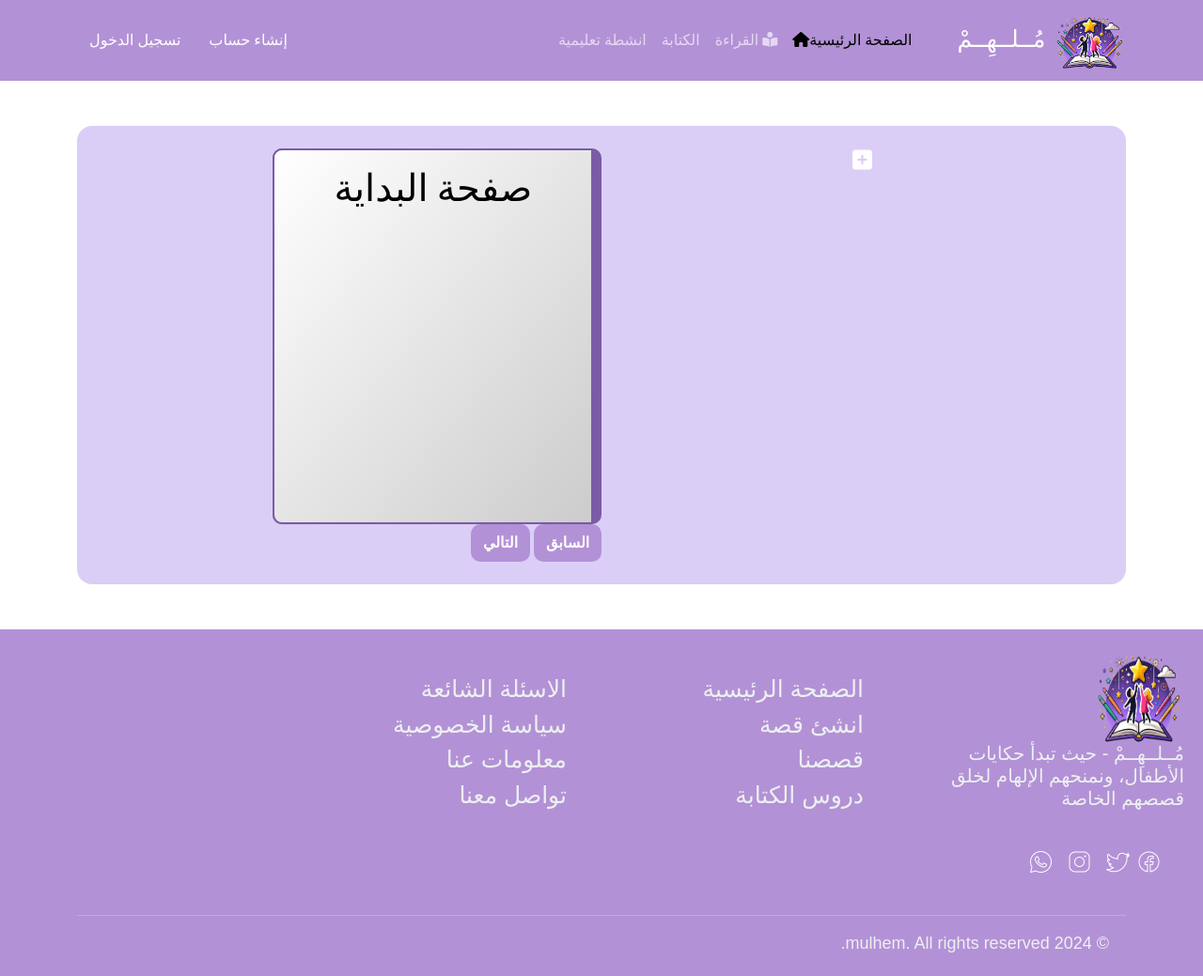
After one commit to 20Arwa/Mulhem-GP-, a Flask app: page /writing/self-writing in a window 1280 px wide. The commit adds this page. Shown: the whole page at 94% size. Run offline with Flask 3, Linux system fonts and the light colour scheme; some libraries are stand-ins or nearby versions.

Commit message:
filp book

```diff
--- a/website/static/css/style.css
+++ b/website/static/css/style.css
@@ -200,7 +200,7 @@ footer a {
     text-align:center;
   }
 }
-
+/* Copyright (c) 2024 by Coran Spicer (https://codepen.io/cgspicer/pen/AXjZxa) */
 
 
 /* Right Answer Effect */
@@ -211,20 +211,11 @@ footer a {
   }
 }
 .confetti-right {
-  /* width: 240px;
-  margin: 150px auto 0;
-  text-align: center;
-  padding: 10px 0;
-  cursor: pointer; */
   display: inline-block;
   position: relative;
 }
 .confetti-right .fa-lightbulb {
   display: contents;
-}
-.confetti-right button {
-  /* color: #333;
-  font-size: 0.9em; */
 }
 .confetti-right .conf-i {
   position: absolute;
@@ -536,25 +527,4 @@ footer a {
   animation: bang 1300ms ease-out forwards 0.3s;
   opacity: 0;
 }
-
-/* Wrong Answer Effect */
-@-webkit-keyframes shake-error {
-	0% { -webkit-transform: translate(2px, 1px) rotate(0deg); }
-	10% { -webkit-transform: translate(-1px, -2px) rotate(-1deg); }
-	20% { -webkit-transform: translate(-3px, 0px) rotate(1deg); }
-	30% { -webkit-transform: translate(0px, 2px) rotate(0deg); }
-	40% { -webkit-transform: translate(1px, -1px) rotate(1deg); }
-	50% { -webkit-transform: translate(-1px, 2px) rotate(-1deg); }
-	60% { -webkit-transform: translate(-3px, 1px) rotate(0deg); }
-	70% { -webkit-transform: translate(2px, 1px) rotate(-1deg); }
-	80% { -webkit-transform: translate(-1px, -1px) rotate(1deg); }
-	90% { -webkit-transform: translate(2px, 2px) rotate(0deg); }
-	100% { -webkit-transform: translate(1px, -2px) rotate(-1deg); }
-}
-.shake-error.active{
-	-webkit-animation-name: shake-error;
-	-webkit-animation-duration: 0.8s;
-	-webkit-transform-origin:50% 50%;
-	/* -webkit-animation-iteration-count: ; */
-	-webkit-animation-timing-function: linear;
-}
+/* Copyright (c) 2024 by Michael Hobizal (https://codepen.io/mikehobizal/pen/gOdmmr) */
--- /dev/null
+++ b/website/static/css/writing/self-writing.css
@@ -0,0 +1,92 @@
+.scene {
+  width: 30%;
+  height: 50%;
+  margin: auto;
+  perspective: 1000px;
+}
+.self-writing > div {
+  padding-right: 270px !important;
+  background-color: var(--main-light);
+}
+.self-writing > div .add-page-icon {
+    color: var(--font-1);
+    cursor: pointer;
+    transition: var(--transtion-seconds);
+}
+.self-writing > div .add-page-icon:hover {
+    color: var(--font-3);
+    cursor: pointer;
+    transition: var(--transtion-seconds);
+}
+.book {
+  position: relative;
+  width: 350px;
+  height: 400px !important;
+  transform-style: preserve-3d;
+  text-align: center;
+  border-right: 10px solid var(--font-3);
+    border-radius: 0px 10px 10px 0px;
+}
+
+.page {
+  position: absolute;
+  color: black;
+  width: 100%;
+  height: 100%;
+  transition: 1.5s transform;
+  transform: translateZ(-1px);
+  transform-style: preserve-3d;
+}
+.front,
+.back {
+  position: absolute;
+  width: 100%;
+  height: 100%;
+  padding: 5% 3%; /* تقليل الحشو */
+  backface-visibility: hidden;
+  background: linear-gradient(to bottom right, #fff, #ccc);
+  border-style: solid;
+  border-color: var(--font-3);
+}
+
+.back {
+  transform: rotateY(180deg);
+  border-width: 2px 2px 2px 1.5px;
+  border-radius: 0px 10px 10px 0px;
+
+}
+.front {
+  border-width: 2px 1.5px 2px 2px;
+  border-radius: 10px 0px 0px 10px;
+}
+.page.flipped {
+  transform: translateZ(0) rotateY(180deg); /* غير الاتجاه */
+}
+
+.page.active {
+  z-index: 1;
+  transform: translateZ(0);
+}
+.page {
+  transform-origin: right center; /* اجعل نقطة الدوران من اليمين */
+}
+
+
+.page.flipped:last-of-type {
+  z-index: 1;
+}
+
+p {
+  margin: 0 0 0.1em;
+  text-indent: 1em;
+}
+
+.qr {
+  margin: 50px auto;
+  max-width: 50%;
+}
+.qr img {
+  display: block;
+}
+
+/* Copyright (c) 2024 by Timo Hausmann (https://codepen.io/timohausmann/pen/AaJWvo) */
--- a/website/static/js/main.js
+++ b/website/static/js/main.js
@@ -75,7 +75,7 @@ document.addEventListener('DOMContentLoaded', function () {
         });
     });
 });
-
+// Copyright (c) 2024 by Coran Spicer (https://codepen.io/cgspicer/pen/AXjZxa)
 
 
 // Right Answer Effect
@@ -95,6 +95,7 @@ document.querySelectorAll('.confetti-right.confetti-click').forEach(element => {
         }, 1000);
     });
 });
+// Copyright (c) 2024 by Michael Hobizal (https://codepen.io/mikehobizal/pen/gOdmmr)
 
 // Wrong Answer Effect
 document.querySelectorAll('.wrong-button').forEach(element => {
--- a/website/static/js/main2.js
+++ b/website/static/js/main2.js
@@ -24,3 +24,4 @@ function bigConfetti() {
 
 // Make Function Global
 window.bigConfetti = bigConfetti;
+// Copyright (c) 2024 by Chris Coyier  (https://codepen.io/chriscoyier/pen/vYKvEQx)
--- a/website/templates/base.html
+++ b/website/templates/base.html
@@ -184,8 +184,8 @@
     <!-- Bootstrap Link -->
     <script src="https://cdn.jsdelivr.net/npm/bootstrap@5.3.3/dist/js/bootstrap.bundle.min.js" integrity="sha384-YvpcrYf0tY3lHB60NNkmXc5s9fDVZLESaAA55NDzOxhy9GkcIdslK1eN7N6jIeHz" crossorigin="anonymous"></script>
     <!-- Main js File -->
+    <script src="../static/js/main.js"></script>
     <script type="module" src="../static/js/main2.js"></script>
-    <script type="module" src="../static/js/main.js"></script>
     <!-- JS Links -->
     {%block script%}
     {%endblock%}
--- /dev/null
+++ b/website/templates/writing/self-writing.html
@@ -0,0 +1,101 @@
+{% extends "base.html" %}
+{% block title %}الفرق بين الكتابة القصصية والإبداعية{% endblock %}
+{% block styles %}
+    <link rel="stylesheet" href="{{ url_for('static', filename='css/writing/self-writing.css') }}">
+{% endblock %}
+{% block body %}
+<div class="container self-writing my-5">
+	<div class="rounded-4 p-4 position-relative">
+		<i class="fa-solid fa-square-plus add-page-icon position-absolute fs-4"></i>
+		<i class=""></i>
+		<div class="scene">
+			<article class="book">
+				<!-- form -->
+				<section class="page active">
+					<div class="front">
+						<h1>صفحة البداية</h1>
+					</div>
+					<div class="back">
+						<h1>صفحة 2</h1>
+					</div>
+				</section>
+				<section class="page">
+					<div class="front">
+						<h1>صفحة 3</h1>
+					</div>
+					<div class="back">
+						<h1>صفحة 4</h1>
+					</div>
+				</section>
+				<section class="page">
+					<div class="front">
+						<h1>صفحة 5</h1>
+					</div>
+					<div class="back">
+						<h1>صفحة 6</h1>
+					</div>
+				</section>
+			</article>
+			<div class="book-buttons">
+				<button id="prevButton" class="button main-button">السابق</button>
+				<button id="nextButton" class="button main-button">التالي</button>
+			</div>
+		</div>
+	</div>
+</div>
+{% endblock %}
+
+{% block script %}
+<script src="https://cdnjs.cloudflare.com/ajax/libs/jquery/3.6.0/jquery.min.js"></script>
+<script src="https://cdnjs.cloudflare.com/ajax/libs/hammer.js/2.0.8/hammer.min.js"></script>
+
+<script type="module">
+	document.addEventListener('DOMContentLoaded', function () {
+		const nextButton = document.getElementById('nextButton');
+		const prevButton = document.getElementById('prevButton');
+
+		nextButton.addEventListener('click', nextPage);
+		prevButton.addEventListener('click', prevPage);
+
+		function nextPage() {
+			const activePage = document.querySelector('.page.active');
+			if (activePage) {
+				const nextPage = activePage.nextElementSibling;
+
+				// تحقق إذا لم تكن هناك صفحة تالية (أي الصفحة الأخيرة)
+				if (!nextPage || !nextPage.classList.contains('page')) {
+					console.log('وصلت إلى الصفحة الأخيرة');
+					// @@@@@@@@@@@@ هنا المفروض يطلع علامة الزائد حق الصفحة وينشأ صفحة جديدة (يعنيي يضيف سكشن جديد فيه فرونت وباك)
+					return; // إيقاف العملية
+				}
+
+				// اجعل الصفحة النشطة مقلوبة
+				activePage.classList.remove('active');
+				activePage.classList.add('flipped');
+
+				// اجعل الصفحة التالية نشطة
+				nextPage.classList.add('active');
+			}
+		}
+		function prevPage() {
+			const flippedPages = document.querySelectorAll('.page.flipped');
+			if (flippedPages.length > 0) {
+				// اجعل آخر صفحة مقلوبة نشطة مرة أخرى
+				const lastFlippedPage = flippedPages[flippedPages.length - 1];
+				lastFlippedPage.classList.remove('flipped');
+				lastFlippedPage.classList.add('active');
+
+				// إزالة حالة النشط من جميع الصفحات الأخرى
+			const allPages = document.querySelectorAll('.page');
+			allPages.forEach((page) => {
+				if (page !== lastFlippedPage) {
+					page.classList.remove('active');
+				}
+			});
+			}
+		}
+	});
+</script>
+{% endblock %}
+
+<!-- Copyright (c) 2024 by Timo Hausmann (https://codepen.io/timohausmann/pen/AaJWvo) -->
--- a/website/views.py
+++ b/website/views.py
@@ -23,6 +23,10 @@ def writing_types():
 def story_generator():
     return render_template("/writing/story-generator.html")
 
+# Self Writing
+@views.route('/writing/self-writing')
+def self_writing():
+    return render_template("/writing/self-writing.html")
 # End Writing
 
 
```
